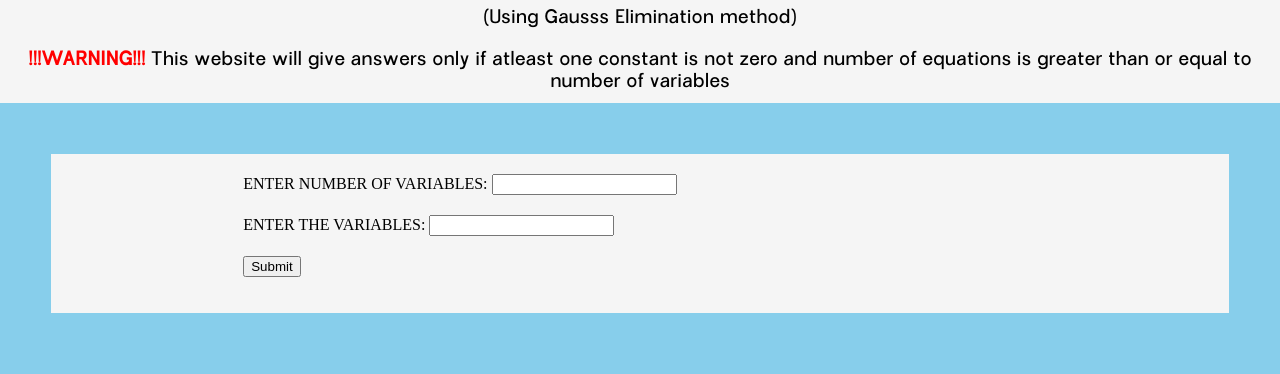
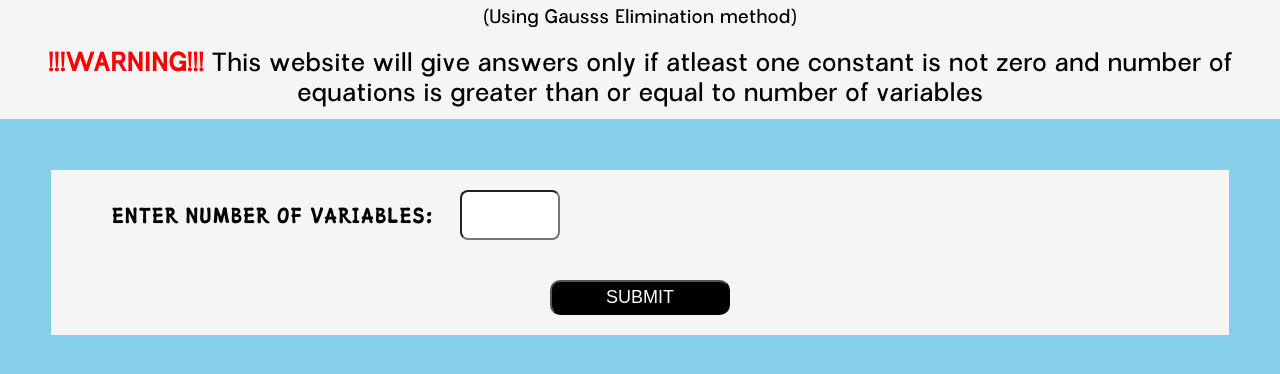
Before and after one commit to ronaldo-pixel/linear-equation-solver.github.io, a plain HTML site: page index.html in a window 1280 px wide. Shown: the part 68-442 px from the top of the page. Drawn offline with Linux system fonts and the light colour scheme.

Commit message:
nothing much

```diff
--- a/index.css
+++ b/index.css
@@ -6,6 +6,11 @@
 @font-face {
     font-family: MCR;
     src: url("GaruteMedium-z8D8a.otf");
+}
+
+@font-face {
+    font-family: Rony;
+    src: url("RonysiswadiArchitect4-qZmp2.ttf");
 }
 
 body{
@@ -29,18 +34,49 @@ body{
     display: flex;
 }
 
-
 #main_body{
     margin: 4%;
     height:fit-content;
     background-color: whitesmoke;
     padding-top: 20px;
     padding-bottom: 20px;
-    padding-left: 15%;
 }
-#main_body button{
+
+#top_form{
+    display: flex;
+    flex-direction: column;
+    font-family: Rony;
+    font-size: x-large;
+    margin-bottom: 0px ;
+}
+
+#top_form input{
+    padding: 10px;
+    margin-left: 20px;
+    width: 100px;
+    border-radius: 8px;
     text-align: center;
+    font-family: Rony;
+    font-size: inherit;
 }
-#num_of_var{
-    font-family: 'Times New Roman', Times, serif;
+
+#top_form button{
+    margin-top: 40px;
+    width: 180px;
+    padding: 5px;
+    align-self: center;
+    font-size: large;
+
+    background-color: black;
+    color: white;
+    appearance: none;
+    border-radius: 10px;
+
 }
+
+#top_form button:hover{
+    background-color: white;
+    color: black;
+    border-radius: 10px ;
+
+}
--- a/index.html
+++ b/index.html
@@ -10,21 +10,19 @@
         <div id="main_head">
             <span style="font-size: xx-large; font-weight:900; color: green; font-family:KotaKali;">LINEAR EQUATION SOLVER</span>
             <span style="padding-top:10px; font-size:large; font-family: MCR;">(Using Gausss Elimination method)</span>
-            <span style="padding-top:20px; font-size: large; font-family: MCR;"> <span style="font-weight: 900; color: red;">!!!WARNING!!!</span> This website will give answers only if atleast one constant is not zero and number of equations is greater than or equal to number of variables</span>
+            <span style="padding-top:20px; font-size: x-large; font-family: MCR;"> <span style="font-weight: 900; color: red;">!!!WARNING!!!</span> This website will give answers only if atleast one constant is not zero and number of equations is greater than or equal to number of variables</span>
         </div>
 
         <div id="main_body">
-            <form>
-                <div>
-                    <span>ENTER NUMBER OF VARIABLES: </span>
-                    <input>
+
+            <form id="top_form">
+                <div style="margin-left: 60px;">
+                    <span style="height: 40px;">ENTER NUMBER OF VARIABLES: </span>
+                    <input type="number" min="1" >
                 </div>
-                <div style="padding-top: 20px ;">
-                    <span>ENTER THE VARIABLES: </span>
-                    <input>
-                </div>
-                <button style="margin-top: 20px;">Submit</button>
+                <button>SUBMIT</button>
             </form>
+
         </div>
 
     </body>
```
Also changed, not shown: RonysiswadiArchitect4-qZmp2.ttf (added).
